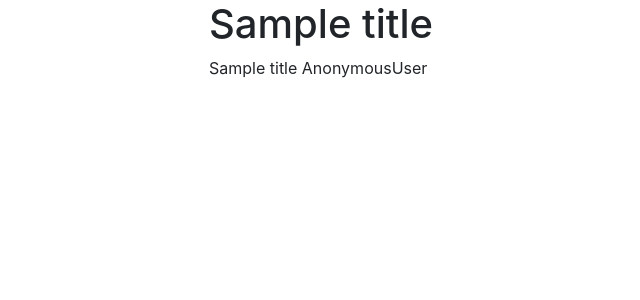
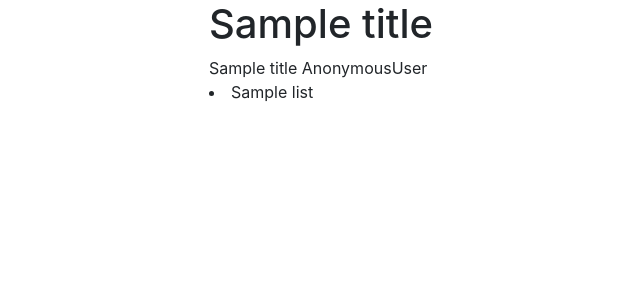
Before and after one commit to ErnestoJose23/django-blog, a Django app: template templates/home.html in a window 1280 px wide. Shown: the top 300 px of the page, without its empty margins (161-801 px from the left). Run offline with Django 3.2, Linux system fonts and the light colour scheme; the template is opened without the code that fills it: most values are stand-ins (such as "Sample title", 1, 10 or a date in 2020); some libraries are stand-ins or nearby versions.

Commit message:
Views and Urls

```diff
--- a/Django/views.py
+++ b/Django/views.py
@@ -3,7 +3,10 @@ from django.shortcuts import render
 
 def home_page(request):
     title= "Index"
-    return render(request, "home.html", {"title": title})
+    context = {"title": title}
+    if request.user.is_authenticated:
+        context = {"title": title, "my_list": ["Monday", "Tuesday", "Wednesday"]}
+    return render(request, "home.html", context)
 
 def about_page(request):
     return render(request, "about.html", {"title": "About us"})
--- a/templates/home.html
+++ b/templates/home.html
@@ -7,4 +7,10 @@
 
 {{ user }}
 
+
+{%for a in my_list %}
+<li>{{ a }}</li>
+{% endfor %}
+
+
 {% endblock %}
```
